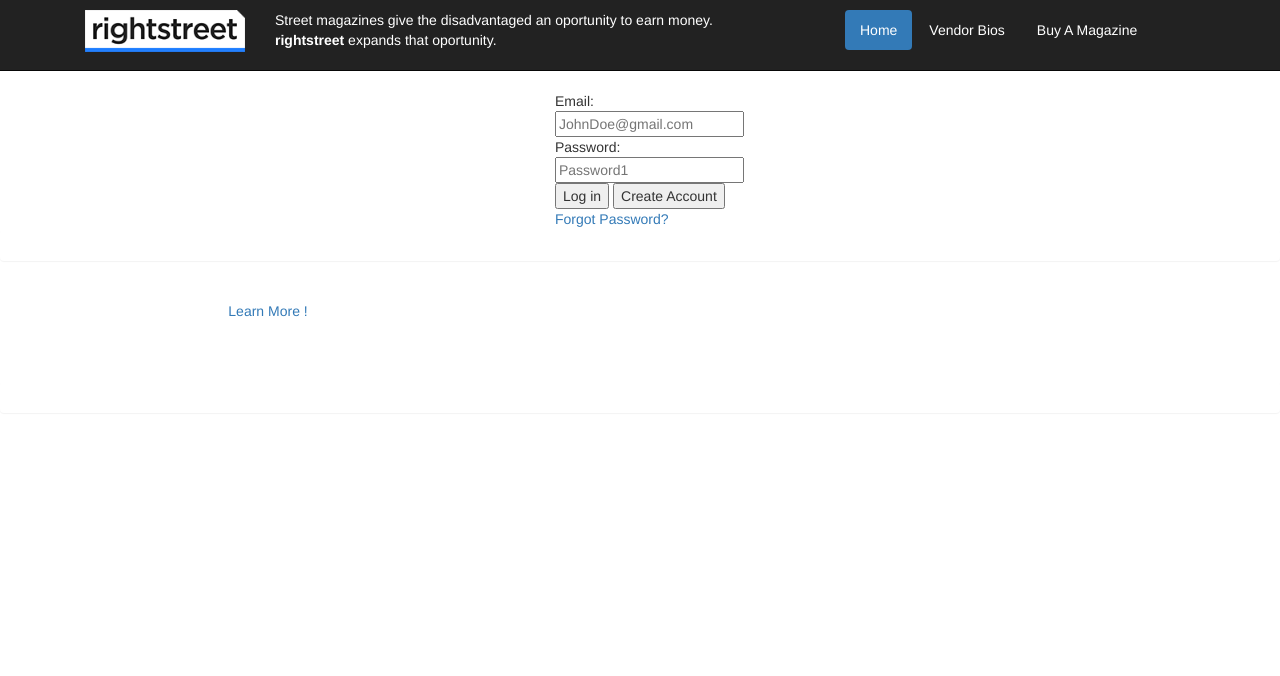
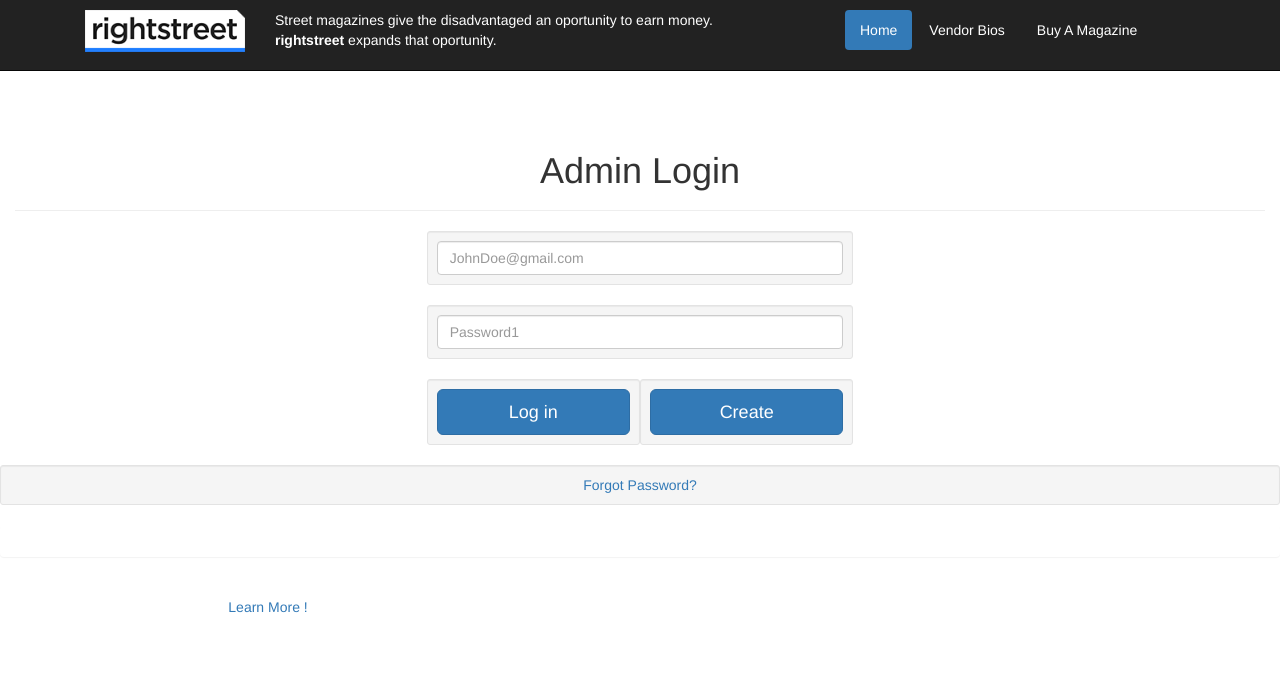
Before and after one commit to Skookum-Nightshift/speak-up, a PHP site: template pages/admin/login.php in a window 1280 px wide. Shown: the top 676 px of the page. Run offline with PHP 8.4, Linux system fonts and the light colour scheme; the template is opened without the code that fills it, so the values that code supplies are empty; some libraries are stand-ins or nearby versions.

Commit message:
added new admin functionality

```diff
--- a/app/main.php
+++ b/app/main.php
@@ -94,6 +94,7 @@ class main
 			if ($theUser->num_rows > 0) {
 				$theUser = $theUser->fetch_assoc();
 				if ($_SESSION['pass'] === $theUser['password']) {
+					$this->user = $theUser;
 					return true;
 				} else {
 					return false;
@@ -117,7 +118,7 @@ class main
 				$password = $this->passwordEncrypt($password);
 				$_SESSION['email'] = $email;
 				$_SESSION['pass'] = $theUser['password'];
-				$this->error = 'Passwords Incorrect';
+				$this->user = $theUser;
 				return true;
 			} else {
 				$this->error = 'Passwords Incorrect';
--- a/css/styles.css
+++ b/css/styles.css
@@ -1,13 +1,3 @@
-#adminform {
-	display: block;
-	margin-left: auto;
-	margin-right: auto;
-	width: 170px;
-}
-#company {
-	border-bottom: 2px red solid;
-	background-image: url("http://placehold.it/1000x200");
-}
 #mapLayout {
 	height: 300px
 }
@@ -17,9 +7,6 @@
 #zineImage {
 	height: 100px;
 }
-.row {
-	padding: 10 10 10 10;
-}
 .zine-button {
 	border-radius: 0px;
 	/* Add red color and white text*/
--- a/pages/admin/login.php
+++ b/pages/admin/login.php
@@ -1,16 +1,32 @@
-<div id="adminform">
+<div id="adminform" class="container-fluid">
+  <div class="page-header center-block row">
+    <div class="col-sm-10 col-sm-offset-1 text-center">
+      <h1>Admin Login</h1>
+    </div>
+  </div>
   <form action="/admin/login" method="POST" id="login">
-    <div id="email">
-      Email:<br />
-      <input type="email" name="email" placeholder="JohnDoe@gmail.com" required />
+    <div id="email" class="row">
+      <div class="col-sm-4 col-sm-offset-4 well well-sm">
+        <input type="email" class="form-control" name="email" placeholder="JohnDoe@gmail.com" required />
+      </div>
     </div>
-    <div id="password">
-      Password:<br />
-      <input type="password" name="password" placeholder="Password1" required />
+    <div id="password" class="row">
+      <div class="col-sm-4 col-sm-offset-4 well well-sm">
+        <input type="password" class="form-control" name="password" placeholder="Password1" required />
+      </div>
     </div>
-    <input type="submit" name="login" value="Log in"> <input type="submit" name="create" value="Create Account">
+    <div id="password" class="row">
+      <div class="col-sm-2 col-sm-offset-4 col-xs-6 well well-sm">
+        <input type="submit" class="btn btn-primary btn-lg btn-block" name="login" value="Log in">
+      </div>
+      <div class="col-sm-2 col-xs-6 well well-sm">
+        <input type="submit" class="btn btn-primary btn-lg btn-block" name="create" value="Create">
+      </div>
+    </div>
   </form>
-  <div id='forgotpassword'>
-    <a href="/forgot">Forgot Password?</a>
+  <div id='forgotpassword' class="row well well-sm">
+    <div class="col-sm-4 col-sm-offset-4 text-center">
+      <a href="/forgot">Forgot Password?</a>
+    </div>
   </div>
 </div>
--- /dev/null
+++ b/pages/admin/reports.php
@@ -0,0 +1,5 @@
+<div>
+  <center>
+  	<h1>Reports</h1>
+  </center>
+</div>
--- /dev/null
+++ b/pages/admin/settings.php
@@ -0,0 +1,5 @@
+<div>
+  <center>
+  	<h1>Publisher Settings</h1>
+  </center>
+</div>
--- /dev/null
+++ b/pages/admin/zines.php
@@ -0,0 +1,5 @@
+<div>
+  <center>
+  	<h1>Zines</h1>
+  </center>
+</div>
```
Also changed, not shown: pages/admin.php (+20 -3 lines), pages/admin/dashboard.php (+34 -1 lines), pages/admin/logout.php (+12 -1 lines), pages/admin/vendors.php (added, +55 -0 lines), template/admin/nav.php (added, +38 -0 lines).
